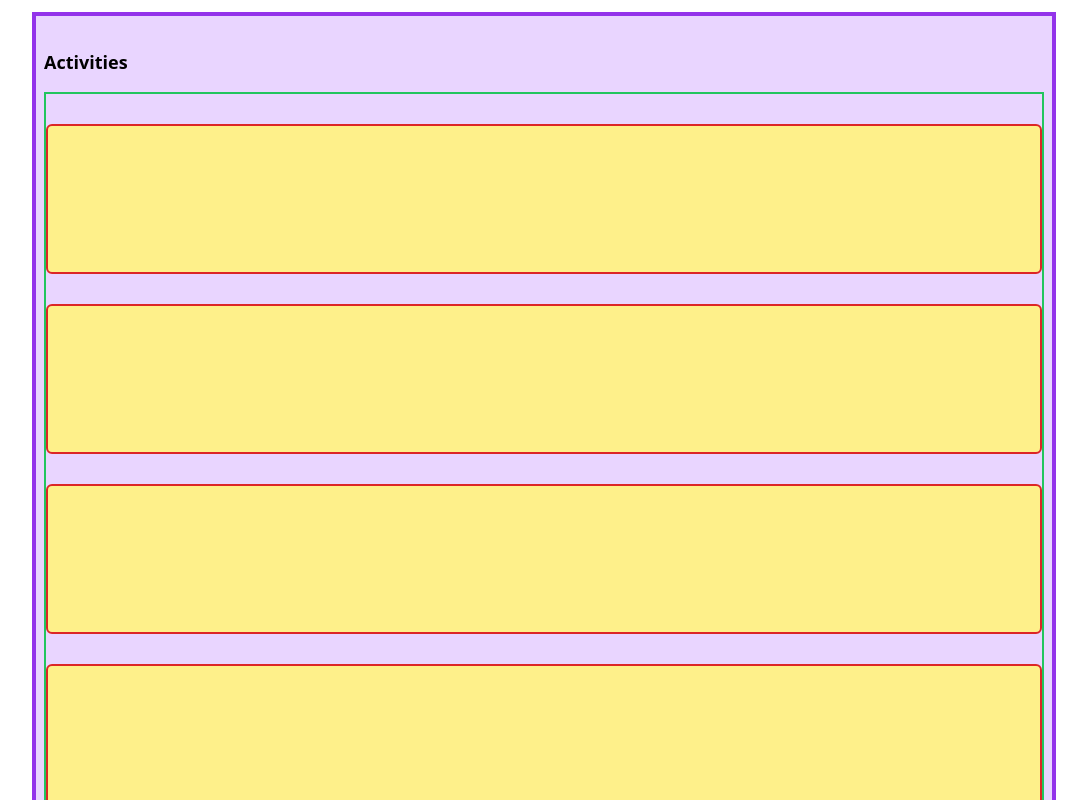
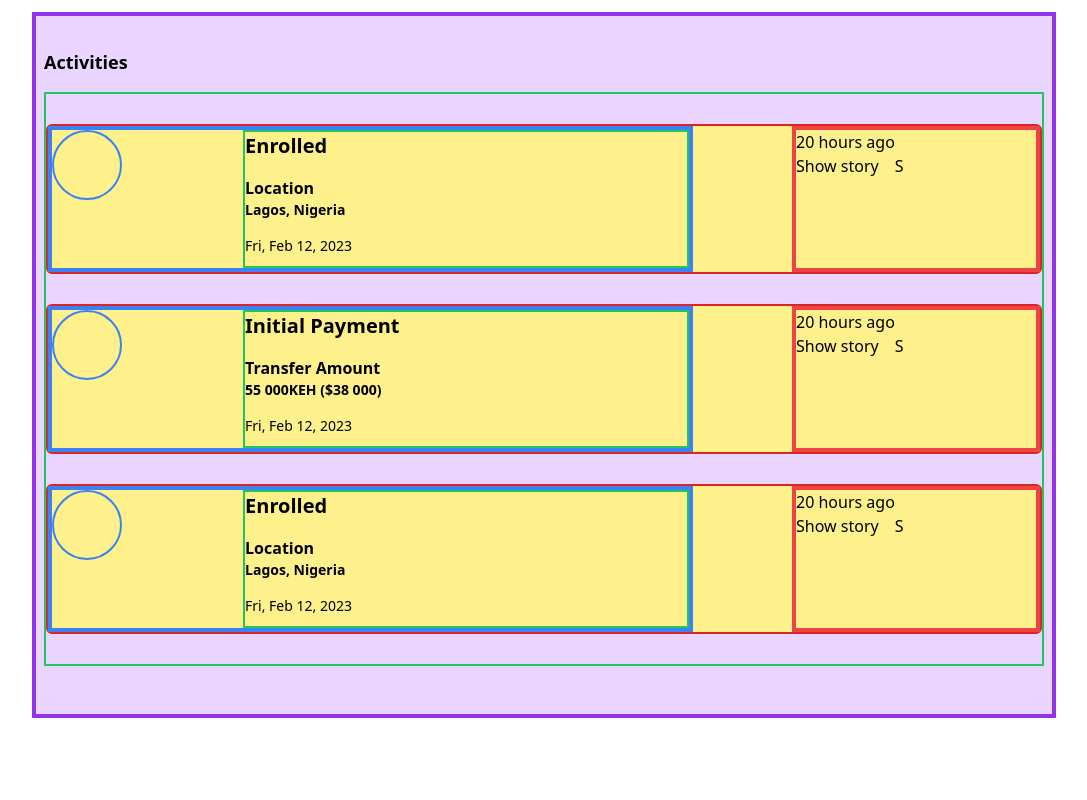
Before and after one commit to olatunji-20/projects, a Vue app in the folder gdlive/gdlive/: page /profile in a window 1280 px wide. Shown: the part 1080-1880 px from the top of the page, without its empty margins (96-1183 px from the left). Built offline with nearby package versions, Linux system fonts and the light colour scheme.

Commit message:
continue

```diff
--- a/gdlive/gdlive/src/components/Activities.vue
+++ b/gdlive/gdlive/src/components/Activities.vue
@@ -1,8 +1,59 @@
 <template>
-  <div class="border-2 border-red-600 w-[100%] h-[150px] rounded-md bg-yellow-200 my-[30px]"></div>
-  <div class="border-2 border-red-600 w-[100%] h-[150px] rounded-md bg-yellow-200 my-[30px]"></div>
-  <div class="border-2 border-red-600 w-[100%] h-[150px] rounded-md bg-yellow-200 my-[30px]"></div>
-  <div class="border-2 border-red-600 w-[100%] h-[150px] rounded-md bg-yellow-200 my-[30px]"></div>
+
+  <div class="border-2 border-red-600 w-[100%] h-[150px] rounded-md bg-yellow-200 my-[30px] flex flex-row justify-between">
+    <div class="border-4 border-blue-500 w-[65%] h-[100%] flex flex-row flex-nowrap justify-between">
+        <div class="border-2 border-blue-500 w-[70px] h-[70px] rounded-full"></div>
+        <div class="border-2 border-green-500 w-[70%] h-[100%]">
+            <h3 class="font-bold text-xl">Enrolled</h3>
+            <p class="font-bold mt-4">Location</p>
+            <p class="text-sm font-bold">Lagos, Nigeria</p>
+            <p class="text-sm mt-4">Fri, Feb 12, 2023</p>
+        </div>
+    </div>
+    <div class="border-4 border-red-500 w-[25%] h-[100%]">
+        <p class="hidden md:block">20 hours ago</p>
+        <p class="hidden md:inline-block">Show story</p>
+        <p class="inline ml-4">S</p>
+    </div>
+  </div>
+
+  <div class="border-2 border-red-600 w-[100%] h-[150px] rounded-md bg-yellow-200 my-[30px] flex flex-row justify-between">
+    <div class="border-4 border-blue-500 w-[65%] h-[100%] flex flex-row flex-nowrap justify-between">
+        <div class="border-2 border-blue-500 w-[70px] h-[70px] rounded-full"></div>
+        <div class="border-2 border-green-500 w-[70%] h-[100%]">
+            <h3 class="font-bold text-xl">Initial Payment</h3>
+            <p class="font-bold mt-4">Transfer Amount</p>
+            <p class="text-sm font-bold">55 000KEH ($38 000)</p>
+            <p class="text-sm mt-4">Fri, Feb 12, 2023</p>
+        </div>
+    </div>
+    <div class="border-4 border-red-500 w-[25%] h-[100%]">
+        <p class="hidden md:block">20 hours ago</p>
+        <p class="hidden md:inline-block">Show story</p>
+        <p class="inline ml-4">S</p>
+    </div>
+  </div>
+
+  <div class="border-2 border-red-600 w-[100%] h-[150px] rounded-md bg-yellow-200 my-[30px] flex flex-row justify-between">
+    <div class="border-4 border-blue-500 w-[65%] h-[100%] flex flex-row flex-nowrap justify-between">
+        <div class="border-2 border-blue-500 w-[70px] h-[70px] rounded-full"></div>
+        <div class="border-2 border-green-500 w-[70%] h-[100%]">
+            <h3 class="font-bold text-xl">Enrolled</h3>
+            <p class="font-bold mt-4">Location</p>
+            <p class="text-sm font-bold">Lagos, Nigeria</p>
+            <p class="text-sm mt-4">Fri, Feb 12, 2023</p>
+        </div>
+    </div>
+    <div class="border-4 border-red-500 w-[25%] h-[100%]">
+        <p class="hidden md:block">20 hours ago</p>
+        <p class="hidden md:inline-block">Show story</p>
+        <p class="inline ml-4">S</p>
+    </div>
+  </div>
+
+
+
+
 </template>
 
 <script>
```
